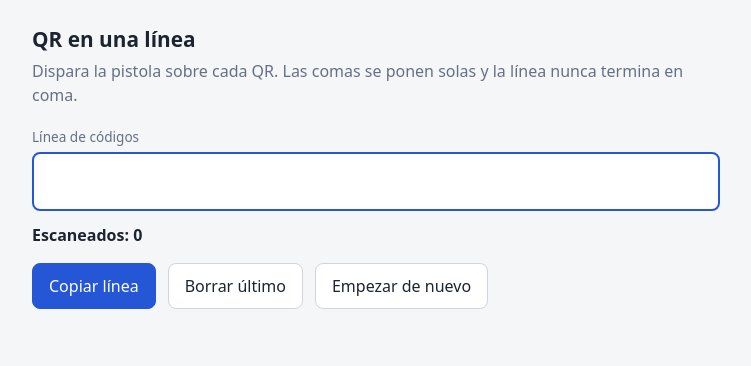
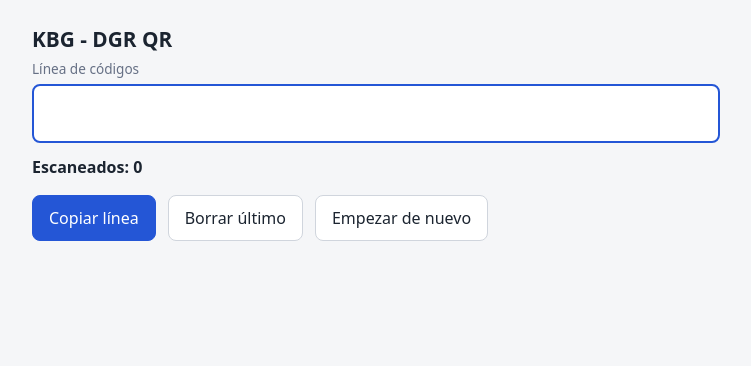
Before and after one commit to kevinballes/qr-comas, a plain HTML site: page index.html in a window 1280 px wide. Shown: the whole page, without its empty margins (264-1015 px from the left). Drawn offline with Linux system fonts and the light colour scheme.

Commit message:
Update index.html

```diff
--- a/index.html
+++ b/index.html
@@ -26,8 +26,7 @@ button:focus-visible{outline:3px solid var(--ac);outline-offset:2px}
 </head>
 <body>
 <main>
-  <h1>QR en una línea</h1>
-  <p>Dispara la pistola sobre cada QR. Las comas se ponen solas y la línea nunca termina en coma.</p>
+  <h1>KBG - DGR QR</h1>
 
   <label for="line">Línea de códigos</label>
   <input id="line" autocomplete="off" autocapitalize="off" spellcheck="false" autofocus>
```
